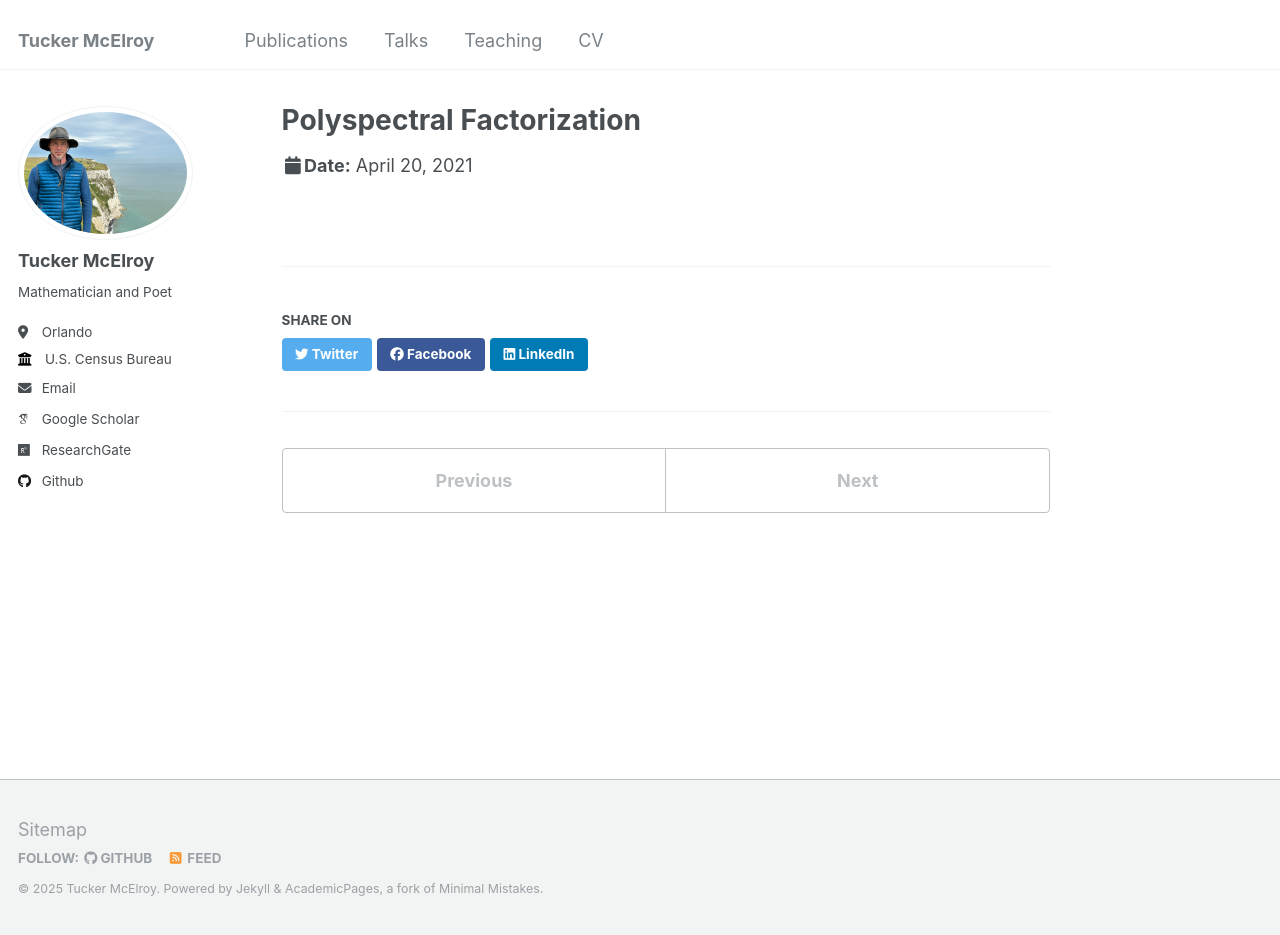
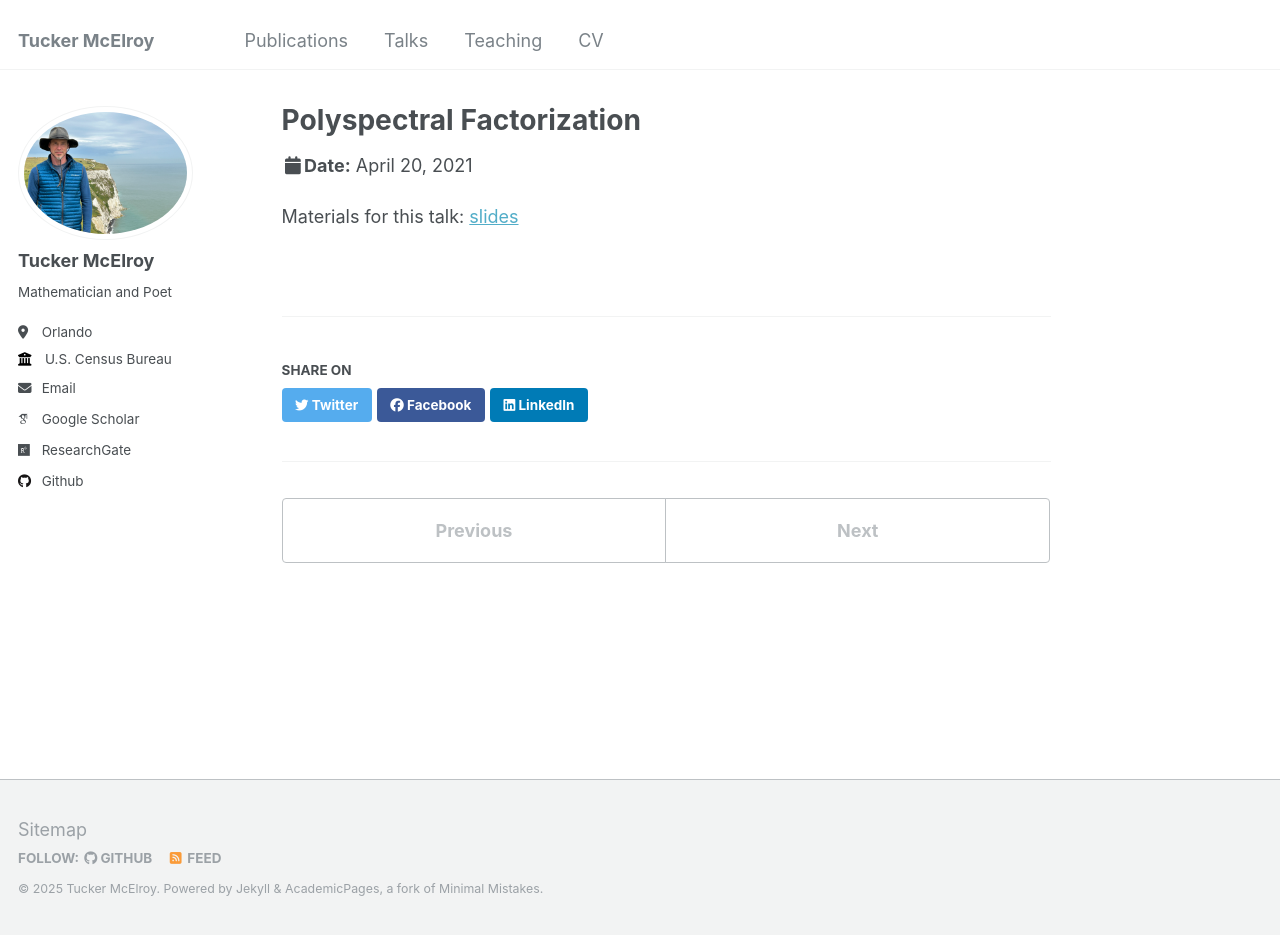
Before and after one commit to tuckermcelroy/tuckermcelroy.github.io, a Jekyll site: the page built from _talks/uscb21.md, in a window 1280 px wide and 935 px high. Built offline with Jekyll 4.4.1, drawn with Linux system fonts in a browser that asks for light colours; some web fonts are replaced.

Commit message:
Update uscb21.md

```diff
--- a/_talks/uscb21.md
+++ b/_talks/uscb21.md
@@ -7,3 +7,5 @@ venue: "United States Census Bureau"
 date: 2021-04-20
 location: "Washington, D.C. (Virtual)"
 ---
+
+Materials for this talk: [slides](http://tuckermcelroy.github.io/files/PolyspecTalk_2-26-21.pdf)
```
